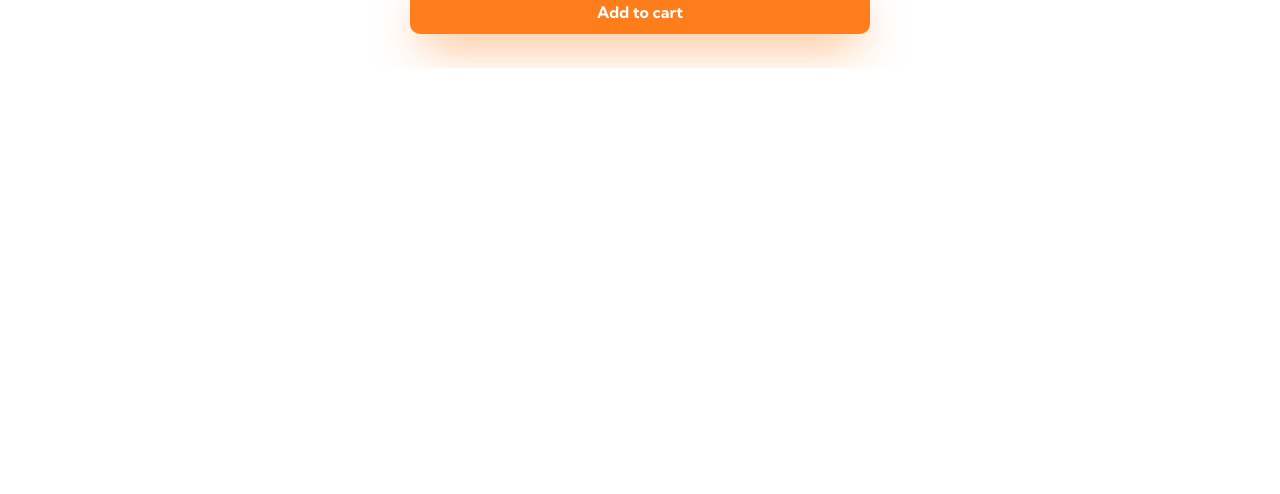
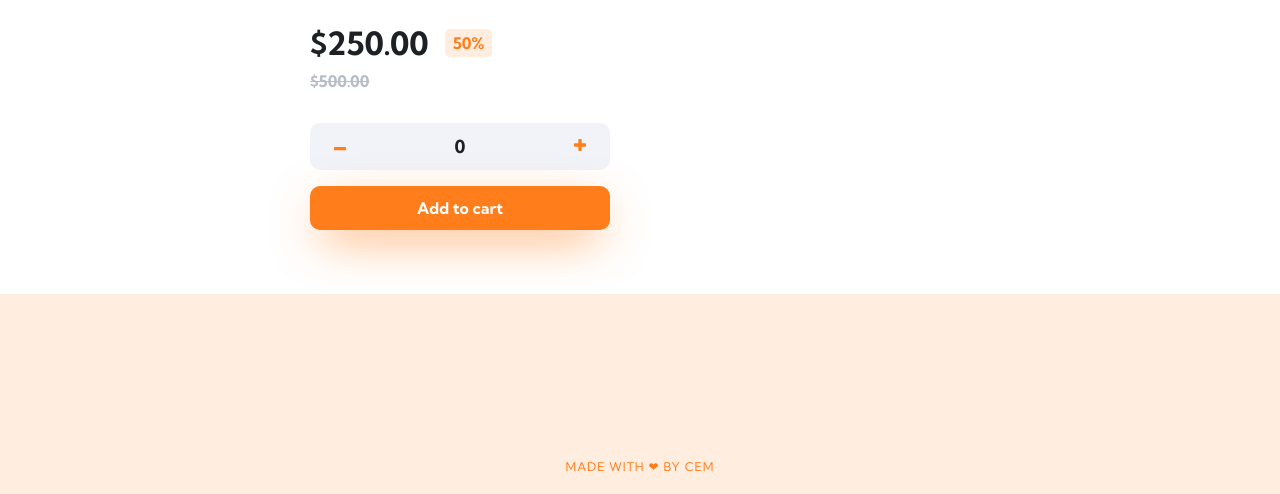
Before and after one commit to CemEkiz/frontend-challenges, a website: page index.html in a window 1280 px wide. Shown: the part 732-1226 px from the top of the page. Before the commit the page ends 800 px from the top, so only its background shows below. Drawn offline with nearby package versions, Linux system fonts and the light colour scheme.

Commit message:
media queries for tablet portrait

```diff
--- a/index.html
+++ b/index.html
@@ -36,7 +36,7 @@
 			</button>
 		</nav>
 		<!-- HEADER -->
-		<header class="header container">
+		<header class="header">
 			<div class="header__left">
 				<button class="header__btn-open">
 					<img src="images/icon-menu.svg" alt="" />
@@ -121,7 +121,8 @@
 				<span class="product-info__price__discount">50%</span>
 				<div class="product-info__price__before">$250</div> -->
 			</div>
-			<div class="item btn">
+			<div class="item-wrapper">
+				<div class="item choose-btn">
 					<button class="item__btn-minus">
 						<img src="images/icon-minus.svg" alt="" />
 					</button>
@@ -130,8 +131,12 @@
 						<img src="images/icon-plus.svg" alt="" />
 					</button>
 				</div>
-			<!-- <div class="btn">Add to cart</div> -->
 				<button class="btn btn-light btn-add">Add to cart</button>
 			</div>
+			<!-- <div class="btn">Add to cart</div> -->
+		</div>
+		<footer class="footer">
+			<address>Made with ❤ by Cem</address>
+		</footer>
 	</body>
 </html>
--- /dev/null
+++ b/sass/abstracts/_breakpoints.scss
@@ -0,0 +1,29 @@
+/////////////////// BREAKPOINTS ///////////////////
+
+// 0 - 768px:             Mobile                  (max-width: 600px)    => 37.5em
+// 768px - 1024px:        Tablet Portrait         (max-width: 900px)    => 56.25em
+// 1024px - 1440px:       Tablet Landscape        (max-width: 1200px)   => 75em
+// 1440px +:              Big Desktop             (min-width: 1800px)   => 112.5e
+
+@mixin respond($breakpoint) {
+	/// 768px ///       (768 / 16 = 48em)
+	@if $breakpoint == tab-port {
+		@media only screen and (min-width: 48em) {
+			@content;
+		}
+	}
+
+	/// 1024px ///       (1024 / 16 = 64em)
+	@if $breakpoint == tab-land {
+		@media only screen and (min-width: 64em) {
+			@content;
+		}
+	}
+
+	/// 1440px ///      (1440 / 16 = 90em)
+	@if $breakpoint == laptop {
+		@media only screen and (min-width: 90em) {
+			@content;
+		}
+	}
+}
--- a/sass/abstracts/index.scss
+++ b/sass/abstracts/index.scss
@@ -1,3 +1,4 @@
 @forward '../abstracts/colors';
 @forward '../abstracts/fonts';
 @forward '../abstracts/spacings';
+@forward '../abstracts/breakpoints';
--- a/sass/base/_helper.scss
+++ b/sass/base/_helper.scss
@@ -1,3 +1,5 @@
+@use '../abstracts/' as *;
+
 .hidden {
 	visibility: hidden;
 	opacity: 0;
@@ -22,10 +24,13 @@
 }
 
 .container {
-	// max-width: 37.5rem;
 	max-width: 50rem;
 	margin: 0 auto;
 	padding: 0 2rem;
+
+	@include respond(tab-port) {
+		max-width: 70rem;
+	}
 }
 
 .btn {
@@ -35,7 +40,7 @@
 	color: var(--color-white);
 	font-weight: var(--weight-bold);
 	font-size: var(--regular-font-size);
-	text-align: center;
+	// text-align: center;
 	font-family: 'Kumbh Sans', sans-serif;
 	cursor: pointer;
 
--- a/sass/base/_reset.scss
+++ b/sass/base/_reset.scss
@@ -10,7 +10,6 @@
 
 html {
 	font-size: 62.5%;
-	overflow: hidden;
 }
 
 body {
--- a/sass/components/_cart.scss
+++ b/sass/components/_cart.scss
@@ -1,3 +1,5 @@
+@use '../abstracts/' as *;
+
 .cart {
 	box-shadow: rgba(50, 50, 93, 0.25) 0px 50px 100px -20px,
 		rgba(0, 0, 0, 0.3) 0px 30px 60px -30px;
@@ -6,11 +8,15 @@
 	border-radius: 0.5rem;
 	position: absolute; // relative to .header
 	top: 7rem;
-	right: 0rem;
+	right: 0;
 	z-index: 999;
 	display: flex;
 	flex-direction: column;
 	margin: 0 1rem;
+
+	@include respond(tab-port) {
+		right: 6rem;
+	}
 
 	&__heading {
 		border-bottom: 0.1rem solid hsl(0, 0%, 90%);
--- /dev/null
+++ b/sass/components/_footer.scss
@@ -0,0 +1,21 @@
+@use '../abstracts/' as *;
+
+.footer {
+	background-color: var(--muted-color);
+	width: 100%;
+	height: 20rem;
+	color: var(--accent-color);
+	text-transform: uppercase;
+	font-size: 1.2rem;
+	letter-spacing: 0.1rem;
+
+	display: flex;
+	justify-content: center;
+	align-items: flex-end;
+
+	padding: 2rem;
+
+	address {
+		font-style: normal;
+	}
+}
--- a/sass/components/_header.scss
+++ b/sass/components/_header.scss
@@ -1,8 +1,19 @@
+@use '../abstracts/' as *;
+
 .header {
 	position: relative;
 	height: 6rem;
 	display: flex;
 	justify-content: space-between;
+
+	max-width: 50rem;
+	margin: 0 auto;
+	padding: 0 2rem;
+
+	@include respond(tab-port) {
+		max-width: 70rem;
+		margin: 1.6rem auto;
+	}
 
 	&__left,
 	&__right {
--- a/sass/components/_nav.scss
+++ b/sass/components/_nav.scss
@@ -1,3 +1,5 @@
+@use '../abstracts/' as *;
+
 .nav {
 	position: absolute;
 	top: 0;
@@ -5,23 +7,33 @@
 	z-index: 9999;
 	background-color: var(--color-white);
 	height: 100vh;
-	width: 70vw;
-
+	width: 30rem;
 	transition: all 0.4s;
 
+	@include respond(tab-port) {
+		width: 40rem;
+	}
+
 	&__list {
-		padding: 3rem;
-		padding-top: 10rem;
+		padding: 10rem 3rem;
 
 		display: flex;
 		flex-direction: column;
 		gap: 2rem;
+
+		@include respond(tab-port) {
+			gap: 4rem;
+		}
 	}
 
 	&__list__link {
 		font-size: var(--h3-font-size);
 		font-weight: var(--weight-bold);
 		color: var(--title-color);
+
+		@include respond(tab-port) {
+			font-size: 2.2rem;
+		}
 	}
 
 	&__btn-close {
--- a/sass/components/_products.scss
+++ b/sass/components/_products.scss
@@ -9,10 +9,19 @@
 	margin-left: auto;
 	margin-right: auto;
 
+	@include respond(tab-port) {
+		width: 70rem;
+		max-height: 60vh;
+	}
+
 	&-slide {
 		text-align: center;
 		font-size: 18px;
 		background: c;
+
+		@include respond(tab-port) {
+			padding: 0 2rem;
+		}
 
 		/* Center slide text vertically */
 		display: -webkit-box;
@@ -35,6 +44,10 @@
 	width: 100%;
 	height: 100%;
 	object-fit: cover;
+
+	@include respond(tab-port) {
+		border-radius: 1rem;
+	}
 }
 
 .swiper-button {
@@ -46,10 +59,16 @@
 
 	&-prev {
 		margin-left: 2rem;
+		@include respond(tab-port) {
+			margin-left: 4rem;
+		}
 	}
 
 	&-next {
 		margin-right: 2rem;
+		@include respond(tab-port) {
+			margin-right: 4rem;
+		}
 	}
 }
 
@@ -93,6 +112,11 @@
 	display: flex;
 	flex-direction: column;
 
+	@include respond(tab-port) {
+		justify-content: center;
+		align-items: start;
+	}
+
 	&__tag {
 		text-transform: uppercase;
 		margin-top: var(--mb-m);
@@ -116,9 +140,18 @@
 	}
 
 	&__price {
-		display: flex;
+		display: grid;
+		grid-template-columns: 1fr 1fr 2fr;
+		justify-items: start;
 		align-items: center;
+
 		margin-bottom: var(--mb-m);
+
+		@include respond(tab-port) {
+			// grid-template-columns: 1fr 1fr;
+			grid-template-columns: repeat(auto-fit, minmax(120px, 1fr));
+			row-gap: 0.8rem;
+		}
 
 		&__after {
 			font-size: var(--h1-font-size);
@@ -130,18 +163,20 @@
 		&__discount {
 			display: inline-block;
 			padding: 0.4rem 0.8rem;
-			height: 100%;
 			border-radius: 0.5rem;
 			margin-right: auto;
 			background-color: var(--muted-color);
 			color: var(--accent-color);
 			font-weight: var(--weight-bold);
+
+			grid-column: 2 / -1;
 		}
 
 		&__before {
 			font-weight: var(--weight-bold);
 			color: var(--color-gray-light);
 			text-decoration: line-through;
+			justify-self: start;
 		}
 	}
 }
@@ -152,6 +187,10 @@
 	justify-content: space-between;
 	margin-bottom: var(--mb-s);
 	padding: 0 10rem;
+	// width: ;
+
+	@include respond(tab-port) {
+	}
 
 	&__btn-plus {
 		cursor: pointer;
@@ -167,7 +206,26 @@
 	}
 }
 
-.item.btn {
+// @include respond(tab-port) {
+// 	.item.btn {
+// 		background-color: var(--color-gray-lightest);
+// 		cursor: auto;
+// 	}
+// }
+
+.item-wrapper {
+	display: grid;
+	margin-bottom: var(--mb-l);
+}
+
+.choose-btn {
 	background-color: var(--color-gray-lightest);
-	cursor: auto;
+	padding: 1.2rem 2.4rem;
+	border-radius: 1rem;
+	font-weight: var(--weight-bold);
+	font-size: var(--regular-font-size);
+
+	@include respond(tab-port) {
+		width: 30rem;
+	}
 }
--- a/sass/main.scss
+++ b/sass/main.scss
@@ -2,6 +2,7 @@
 @use 'components/header';
 @use 'components/nav';
 @use 'components/cart';
+@use 'components//footer';
 
 @use 'base/helper';
 @use 'base/reset';
```
Also changed, not shown: css/style.css, 1 other file. Lines whose indentation alone changed are shown as unchanged.
